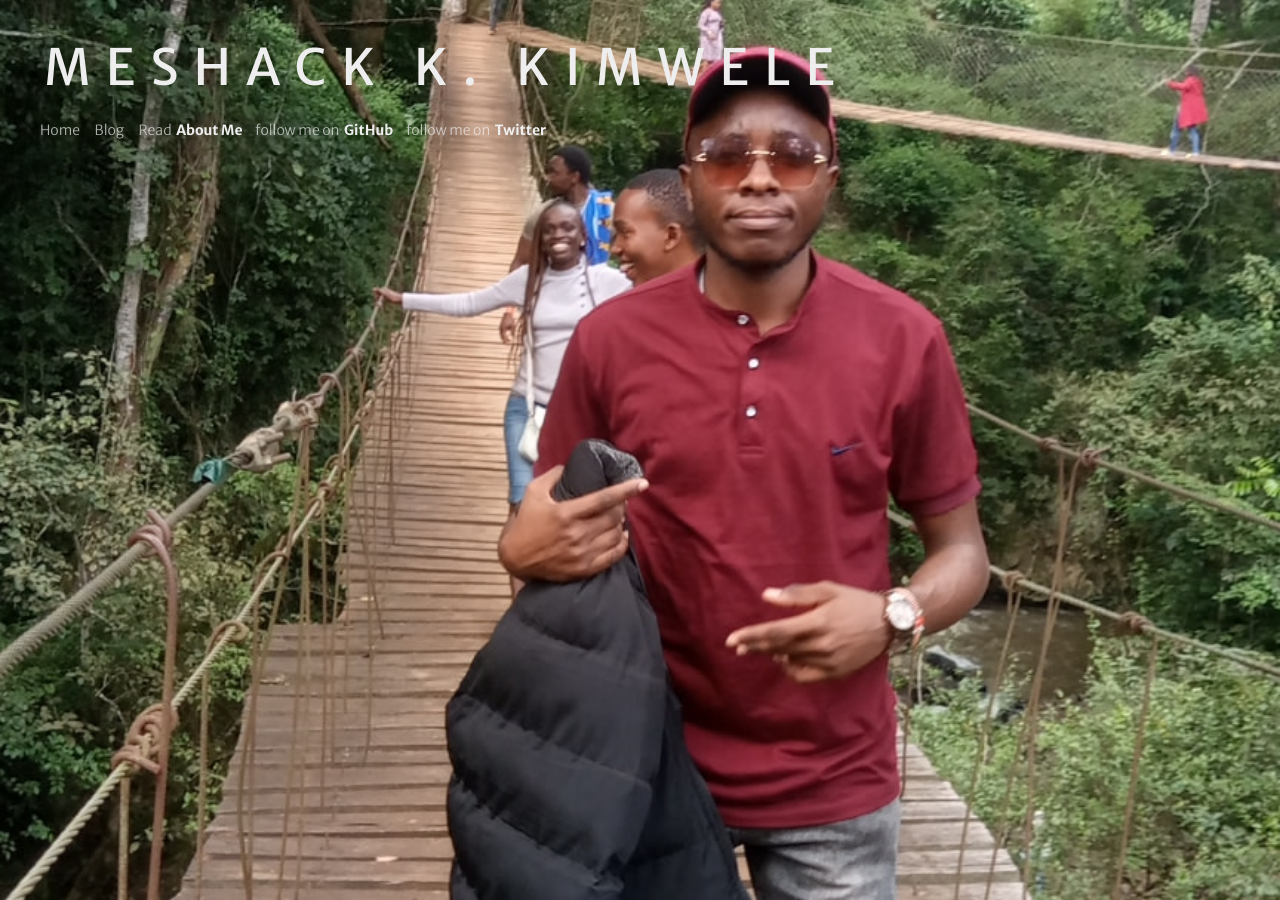
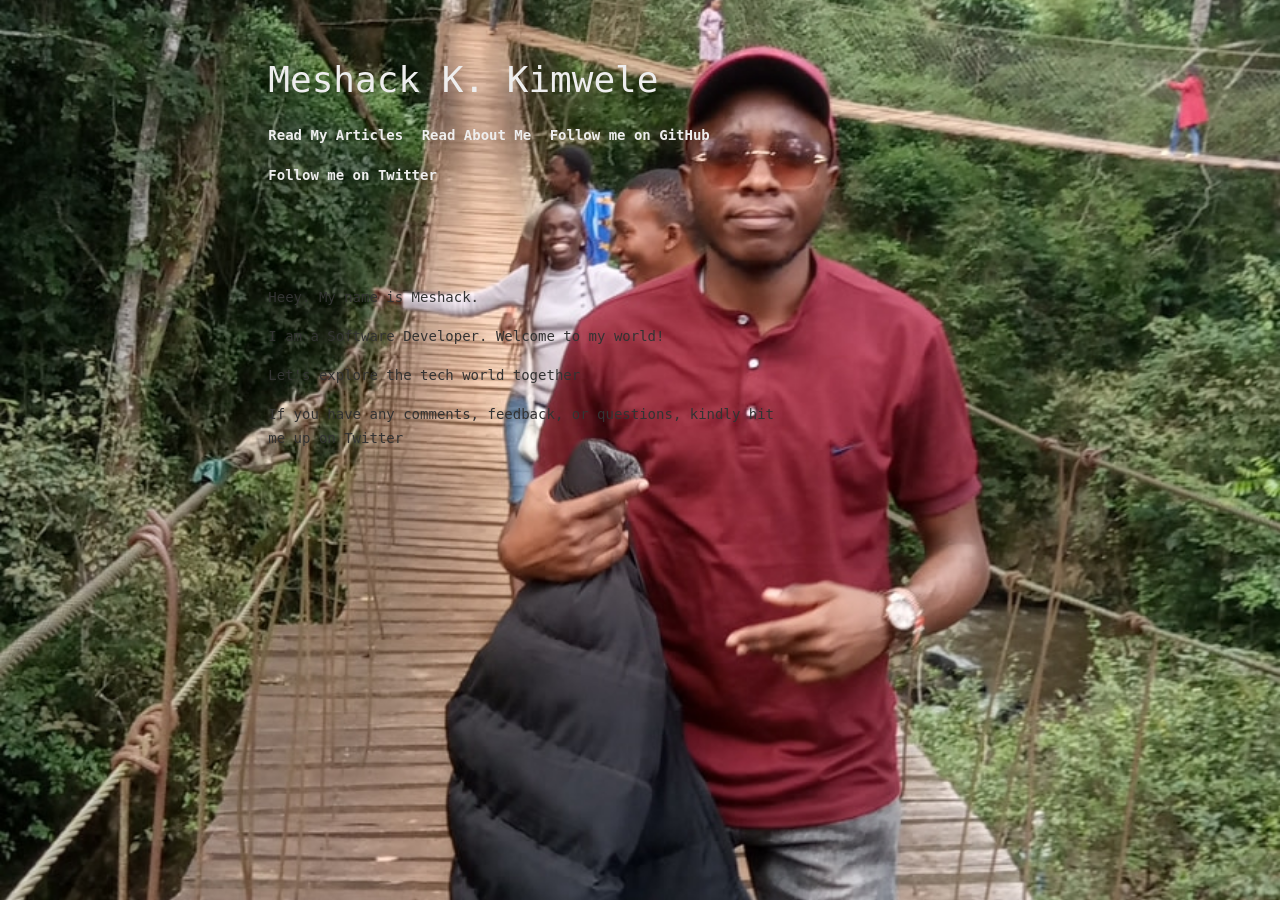
Before and after one commit to Kimxons/jekyll_blog, a Jekyll site: the page built from index.html, in a window 1280 px wide. Built offline with Jekyll 4.4.1, drawn with Linux system fonts in a browser that asks for light colours.

Commit message:
more code cleanup

```diff
--- a/index.html
+++ b/index.html
@@ -22,7 +22,7 @@ tab: index
                 background: url('static/bg.png') no-repeat center center;
                 background-size: cover;
             }
-            header{
+           header{
                 background-color: transparent !important;
             }
 
@@ -44,16 +44,24 @@ tab: index
         <meta name="twitter:data1" content="{{ site.posts | size }}">
     </head>
 
-    <body>
+    <body class="col-md-offset-2 col-md-6">
         <header>
             <h1>Meshack K. Kimwele</h1>
             <ul class="list-inline">
-                <li><a href="/index"><span>Home</span></a></li>
-                <li><a href="/blog"><span>Blog</span></a></li>
-                <li><a href="/about"><span>Read </span>About Me</a></li>
-                <li><a href="https://github.com/kimxons"><span>follow me on </span>GitHub</a></li>
-                <li><a href="https://twitter.com/mishaelkimxons"><span>follow me on </span>Twitter</a></li>
+                <li><span><a href="/blog">Read My Articles</a></span></li>
+                <li><span><a href="/about">Read About Me</a></span></li>
+                <li><span><a href="https://github.com/kimxons">Follow me on GitHub</a></span></li>
+                <li><span><a href="https://twitter.com/mishaelkimxons">Follow me on Twitter</a></span></li>
           </ul>
-        </header>
+      </header>
+      <div class="content post">
+      <p>Heey. My name is Meshack.</p>
+
+        <p>I am a Software Developer. Welcome to my world!</p>
+
+        <p>Let's explore the tech world together</p>
+
+        <p>If you have any comments, feedback, or questions, kindly hit me up on Twitter</p>
+      </div>
     </body>
 </html>
--- a/static/app.css
+++ b/static/app.css
@@ -18,7 +18,7 @@ html {
 }
 body {
   min-height: 100%;
-  font-family: 'Merriweather Sans', sans-serif;
+  font-family: 'monospace', sans-serif;
   background-color: var(--background-color);
   color: var(--foreground-color);
 }
@@ -32,7 +32,7 @@ a:hover, a:active {
 }
 
 ul, ol {
-  padding-left: 25px;
+  padding-left: 0px;
 }
 
 code {
@@ -52,24 +52,6 @@ header {
   background-color: var(--header-background-color);
   color: var(--header-foreground-color);
   padding: 40px;
-}
-header h1 {
-  text-transform: uppercase;
-  font-size: 50px;
-  letter-spacing: 15px;
-  margin: 0 0 0 4px;
-}
-@media (max-width: 767px) {
-  header {
-    padding: 30px;
-  }
-  header h1 {
-    letter-spacing: 5px;
-    font-size: 40px;
-  }
-  .list-inline li {
-    display: list-item;
-  }
 }
 
 header h1 a, header h1 a:focus {
```
Also changed, not shown: _layouts/post.html (+7 -6 lines), blog.html (line endings or trailing spaces), static/default_image.png (deleted), 2 other files.
